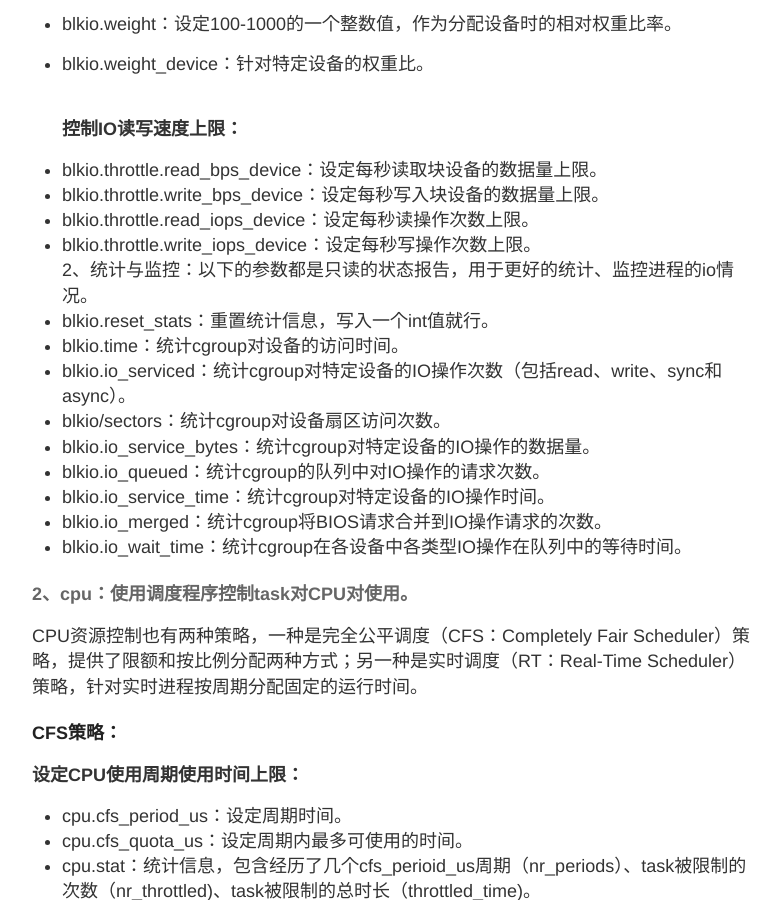
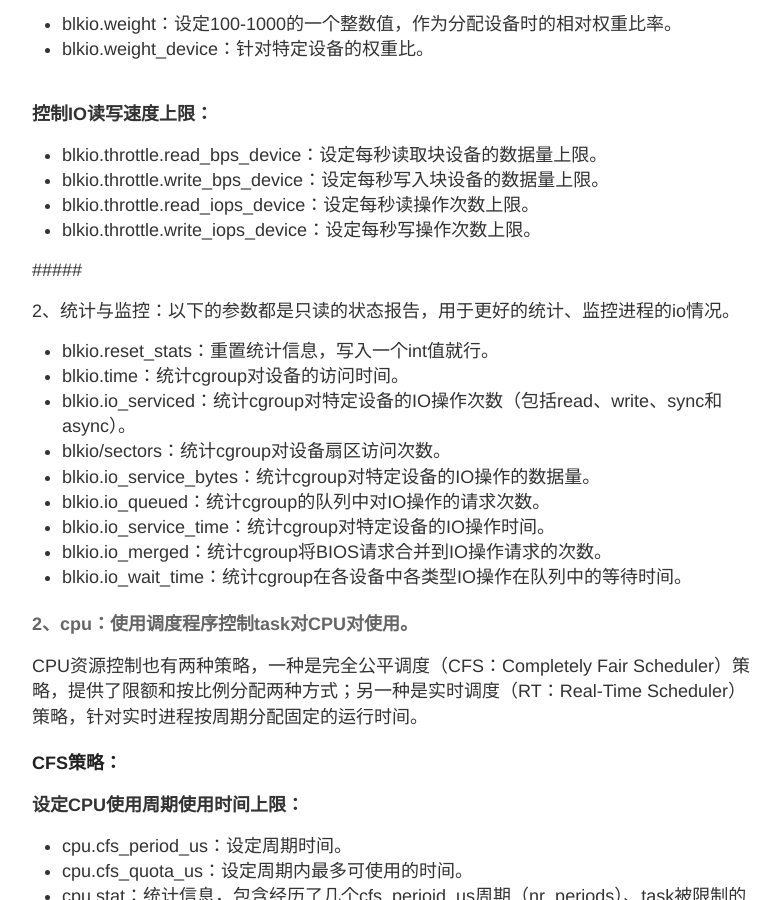
Before and after one commit to rocky-nupt/rocky-nupt.github.io, a Jekyll site: the page built from _posts/2017-12-3-cgroups.md, in a window 1280 px wide and 900 px high, scrolled down 1777 px. Shown: the whole window, without its empty margins (248-1028 px from the left). Built offline with Jekyll 4.4.1, drawn with Linux system fonts in a browser that asks for light colours.

Commit message:
update cgroups

```diff
--- a/_posts/2017-12-3-cgroups.md
+++ b/_posts/2017-12-3-cgroups.md
@@ -44,12 +44,14 @@ subsystem实际上就是cgroups的资源控制系统，每种subsystem独立控
 * blkio.weight_device：针对特定设备的权重比。<br />
 <br />
 
-  **控制IO读写速度上限：**
+**控制IO读写速度上限：**
 * blkio.throttle.read_bps_device：设定每秒读取块设备的数据量上限。
 * blkio.throttle.write_bps_device：设定每秒写入块设备的数据量上限。
 * blkio.throttle.read_iops_device：设定每秒读操作次数上限。
 * blkio.throttle.write_iops_device：设定每秒写操作次数上限。
-<br />
+
+#####
+
 2、统计与监控：以下的参数都是只读的状态报告，用于更好的统计、监控进程的io情况。
 * blkio.reset_stats：重置统计信息，写入一个int值就行。
 * blkio.time：统计cgroup对设备的访问时间。
@@ -64,6 +66,7 @@ subsystem实际上就是cgroups的资源控制系统，每种subsystem独立控
 #### 2、cpu：使用调度程序控制task对CPU对使用。
 CPU资源控制也有两种策略，一种是完全公平调度（CFS：Completely Fair Scheduler）策略，提供了限额和按比例分配两种方式；另一种是实时调度（RT：Real-Time Scheduler）策略，针对实时进程按周期分配固定的运行时间。<br />
 ##### CFS策略：
+
   **设定CPU使用周期使用时间上限：**
 * cpu.cfs_period_us：设定周期时间。
 * cpu.cfs_quota_us：设定周期内最多可使用的时间。
```
